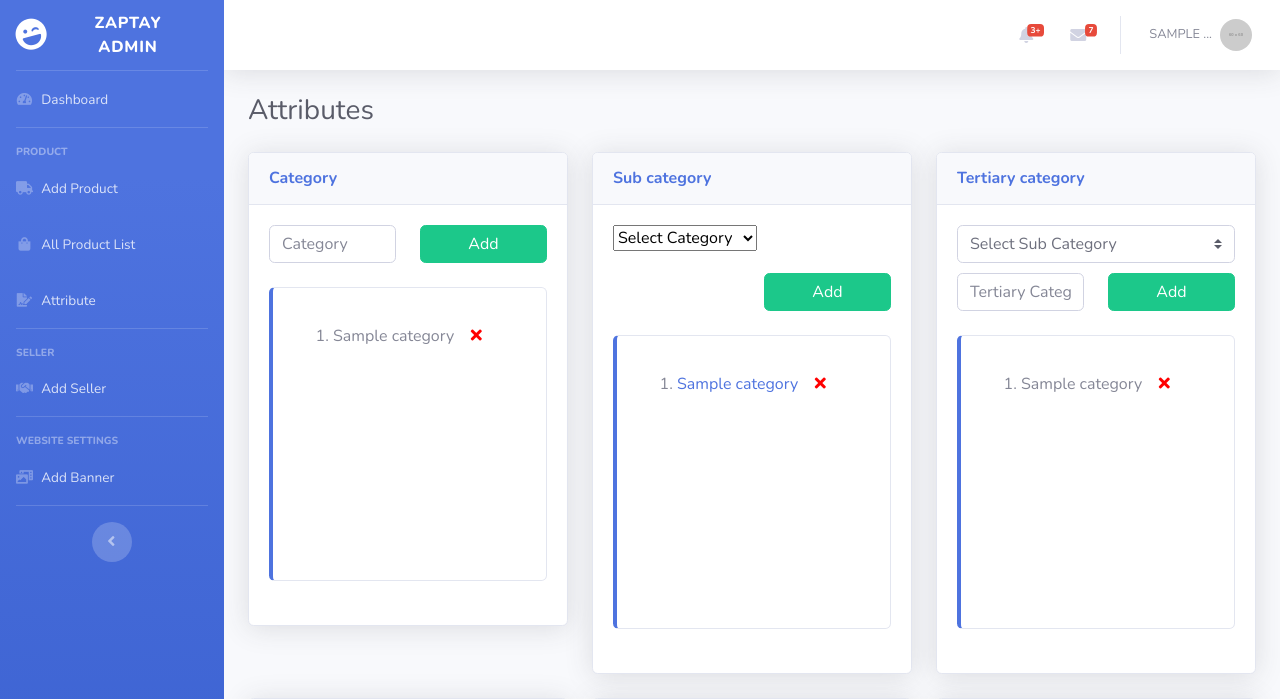
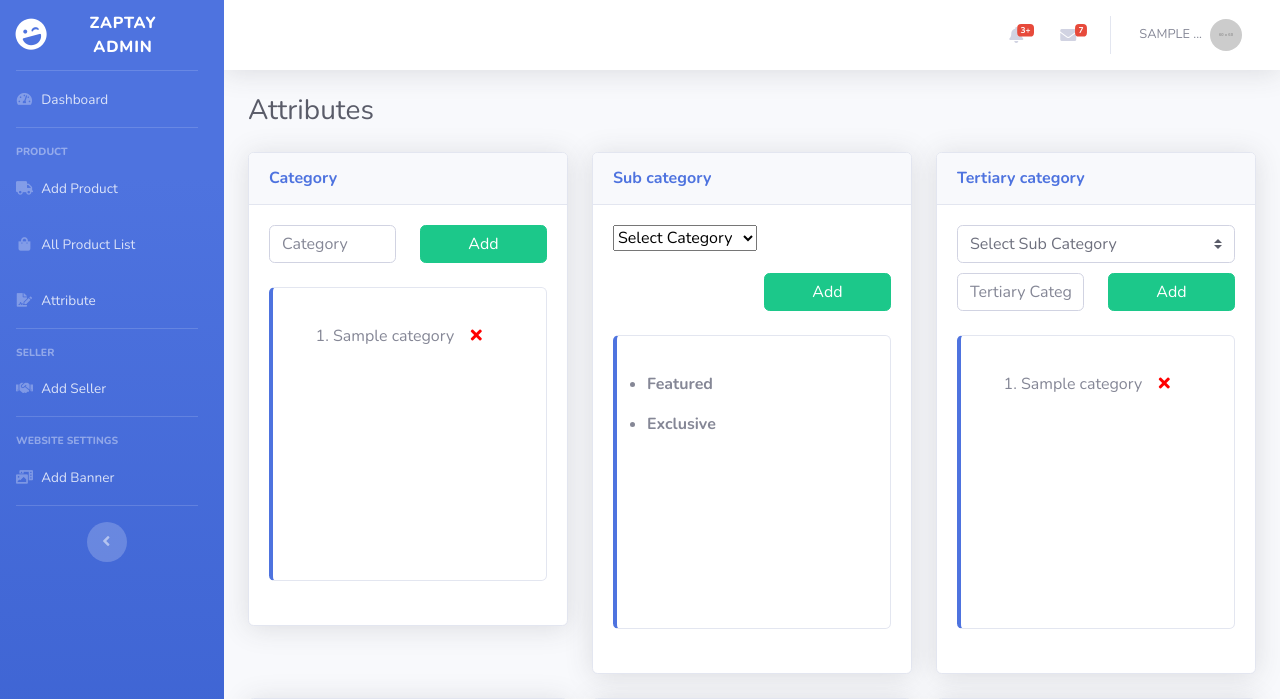
Before and after one commit to wwwzaptaycom/zaptay, a Django app: template templates/admin_template/attributes.html in a window 1280 px wide. Shown: the top 699 px of the page. Run offline with Django 3.2, Linux system fonts and the light colour scheme; tables that the repository leaves empty hold one stand-in row (values such as "Sample post"); the template is opened without the code that fills it: values that come from a table or form of the project are taken from there, most other values are stand-ins (such as "Sample title", 1, 10 or a date in 2020); grey boxes labelled with a size stand in for pictures from a placeholder-image service; some libraries are stand-ins or nearby versions.

Commit message:
Attribute image upload start

```diff
--- a/attribute/admin_urls.py
+++ b/attribute/admin_urls.py
@@ -19,5 +19,5 @@ urlpatterns = [
     path('get-all-made-in/', views.GetAllMadeIn, name='get_all_made_in'),
     # re_path(r'^get-sorted-sub-category/(?P<category_id>[0-9])/$', views.SendSortSubCategory, name='sort_sub_category'),
 
-    path('get-subcategory-details/', views.GetSubCategoryDetails, name="get_subcategory_details")
+    path('get-subcategory-details', views.GetSubCategoryDetails, name="get_subcategory_details")
 ]
--- a/attribute/views.py
+++ b/attribute/views.py
@@ -10,6 +10,8 @@ from .attribute_forms import CategoryForm, SubcategoryForm, TertiaryCategoryForm
 
 from category.models import MainCategory
 from attribute.models import SubCategory, TertiaryCategory, Colour, Size, Source, SameDayDelivary, NextDayDelivary
+
+from django.db.models import Subquery
 
 # Create your views here.
 
@@ -45,6 +47,9 @@ class AttributeList(FormView):
         source_list = Source.objects.all()
         same_day_delivary_pin_list = SameDayDelivary.objects.all()
         next_day_delivary_pin_list = NextDayDelivary.objects.all()
+
+        # print (sub_category_list[0].category_id.main_category_name) # Worked
+
         context = {
             "page_name": "attribute",
             "admin_name": get_name.admin_f_name+" "+get_name.admin_f_name,
@@ -391,18 +396,21 @@ def GetAllMadeIn(request):
         return JsonResponse(resp)
 
 def GetSubCategoryDetails(request):
-    sub_category_id = request.GET['aub_category_id']
+    sub_category = request.GET['sub_category_id']
 
     category_dict = dict()
     category_arr = list()
 
-    category_list = SubCategory.objects.all().filter(sub_category_id=sub_category_id)
+    # category_list = MainCategory.objects.filter(category_id__in=Subquery(SubCategory.objects.all().filter(sub_category_id=sub_category_id).values('category_id')))
+    # print (category_list[0].main_category_name)
+
+
+    category_list = SubCategory.objects.all().filter(sub_category_id=sub_category).values('sub_category_id', 'sub_category_name', 'sub_category_image')
     for i in category_list:
-        print (i.sub_category_image)
         # category_arr.append([i.sub_category_id , i.sub_category_name])
-        category_dict['sub_category_id'] = i.sub_category_id;
-        category_dict['sub_category_name'] = i.sub_category_name;
-        category_dict['sub_category_image'] = i.sub_category_id;
+        category_dict['sub_category_id'] = i['sub_category_id'];
+        category_dict['sub_category_name'] = i['sub_category_name'].replace("_", " ");
+        category_dict['sub_category_image'] = i['sub_category_image'];
     category_dict['data'] = category_arr
 
     resp = {
--- a/static/admin_static/js/custom_js/attribute.js
+++ b/static/admin_static/js/custom_js/attribute.js
@@ -84,22 +84,31 @@ function delete_attributes(attribute_type, attribute_name, id){
 
 
 function show_image_modal(category_type, category_id){
-  // 149
-  console.log(category_type, category_id);
+  // console.log(category_type, category_id);
   $(".model_form_content").hide();
-  $('#exampleModalCenter').modal('show')
+  $('#exampleModalCenter').modal('show');
+  $("#exampleModalLongTitle").text(category_type);
 
   $.ajax({
-    url: "/site-admin/attribute/get-subcategory-details/",
+    url: "/site-admin/attribute/get-subcategory-details",
     method: "GET",
     data: {
-      "aub_category_id": category_id
+      "sub_category_id": category_id
     },
     success: function(e){
       console.log(e);
+      $(".model_form_content").show();
+      $(".modal_loader").hide();
+
+      $(".category_name").val(e.sub_category_name);
     },
     error: function(e){
       console.log(e);
     }
-  })
+  });
 }
+
+$("#customFileLang").on("change", function(){
+  let image = `<img class="card-img-top" src="`+URL.createObjectURL(event.target.files[0])+`" alt="Card image cap" style="width: 150px; height: 250px;">`;
+  $(".preview_img").html(image);
+});
--- a/templates/admin_template/attributes.html
+++ b/templates/admin_template/attributes.html
@@ -32,6 +32,11 @@
     .delete_assets
     {
       color: red;
+    }
+
+    ul
+    {
+      padding: 0px 10px;
     }
   </style>
 {% endblock %}
@@ -143,13 +148,36 @@
                 <!-- <button type="button" class="btn btn-primary" data-toggle="modal" data-target="#exampleModalCenter">
                   Launch demo modal
                 </button> -->
-                <ol>
-                  {% if sub_category_list %}
-                    {%for i in sub_category_list %} <!-- <a href="javascript:void(0);" data-toggle="modal" data-target="#exampleModalCenter"> -->
-                      <li><a href="javascript:void(0);" onclick="show_image_modal('sub_category', '{{ i.sub_category_id }}');">{{i.sub_category_name}}</a> &nbsp;&nbsp; <a href="javascript:void(0);" class="delete_assets" onclick="return delete_attributes('sub_category', '{{ i.sub_category_name }}', {{ i.sub_category_id }});"><i class="fas fa-times"></i></a></li>
-                    {% endfor %}
-                  {% endif %}
-                </ol>
+                <div class="row">
+                  <div class="col-md-12">
+                    <ul>
+                      <li><strong>Featured</strong></li>
+                      <ul>
+                        {% if sub_category_list %}
+                          {%for i in sub_category_list %}
+                            {% if i.category_id.main_category_name == 'featured' %}
+                              <li>{{i.sub_category_name}} &nbsp;&nbsp; <a href="javascript:void(0);" class="delete_assets" onclick="return delete_attributes('sub_category', '{{ i.sub_category_name }}', {{ i.sub_category_id }});"><i class="fas fa-times"></i></a></li>
+                            {% endif %}
+                          {% endfor %}
+                        {% endif %}
+                      </ul>
+                    </ul>
+                  </div>
+                  <div class="col-md-12">
+                    <ul>
+                      <li><strong>Exclusive</strong></li>
+                      <ul>
+                        {% if sub_category_list %}
+                          {%for i in sub_category_list %}
+                            {% if i.category_id.main_category_name == 'exclusive' %}
+                              <li><a href="javascript:void(0);" onclick="show_image_modal('sub_category', '{{ i.sub_category_id }}');">{{i.sub_category_name}}</a> &nbsp;&nbsp; <a href="javascript:void(0);" class="delete_assets" onclick="return delete_attributes('sub_category', '{{ i.sub_category_name }}', {{ i.sub_category_id }});"><i class="fas fa-times"></i></a></li>
+                            {% endif %}
+                          {% endfor %}
+                        {% endif %}
+                      </ul>
+                    </ul>
+                  </div>
+                </div>
               </div>
             </div>
           </div>
@@ -471,11 +499,15 @@
           <div class="model_form_content">
             <div class="form-group">
               <label for="recipient-name" class="col-form-label">Sub category name:</label>
-              <input type="text" class="form-control" id="recipient-name"  readonly="readonly">
+              <input type="text" class="form-control category_name" id="recipient-name"  readonly="readonly">
             </div>
             <div class="custom-file">
               <input type="file" class="custom-file-input" id="customFileLang" lang="pl-Pl">
               <label class="custom-file-label" for="customFileLang">Upload Image</label>
+            </div>
+            <div class="form-group">
+              <label for="recipient-name" class="col-form-label">Image Preview</label>
+              <span class="preview_img"></span>
             </div>
           </div>
         </div>
```
